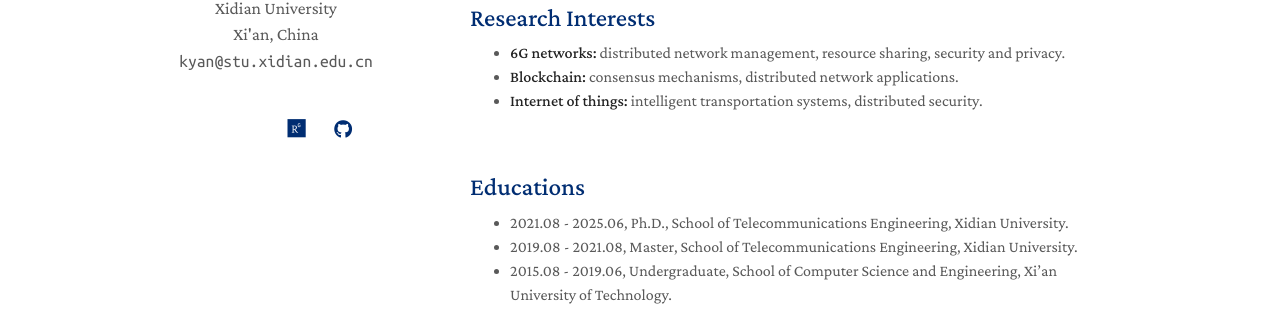
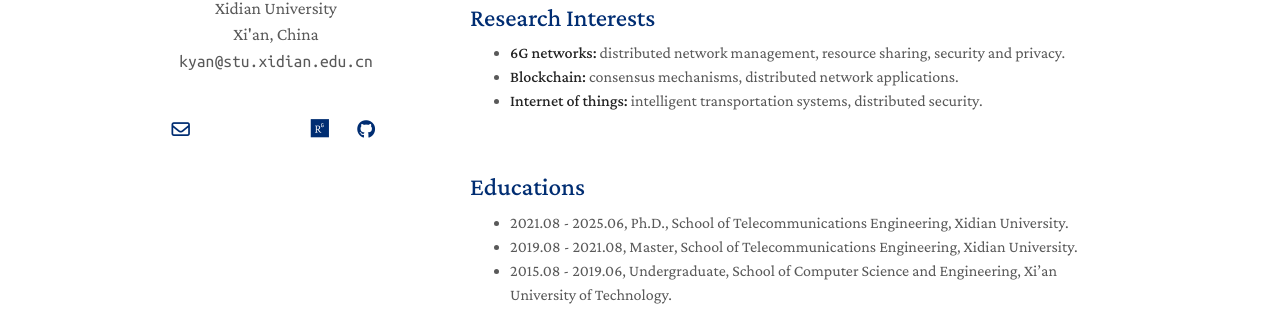
Before and after one commit to QuinYim/quinyim.github.io, a Jekyll site: the page built from index.md, in a window 1280 px wide. Shown: the part 293-602 px from the top of the page. Built offline with Jekyll 4.4.1, drawn with Linux system fonts in a browser that asks for light colours; a style sheet for code colours, icons or effects is not loaded.

Commit message:
First Commit

```diff
--- a/_layouts/homepage.html
+++ b/_layouts/homepage.html
@@ -145,6 +145,13 @@
         </a>
         {% endif %} -->
 
+        {% if site.email %}
+        <a style="margin: 0 5px 0 0" href="{{ mailto:kyan@stu.xidian.edu.cn }}">
+          <i class="far fa-envelope"></i>
+        </a>
+        {% endif %}
+
+
         {% if site.google_scholar %}
         <a style="margin: 0 5px 0 0" href="{{ site.google_scholar }}">
           <i class="ai ai-google-scholar" style="font-size:1.2rem"></i>
```
